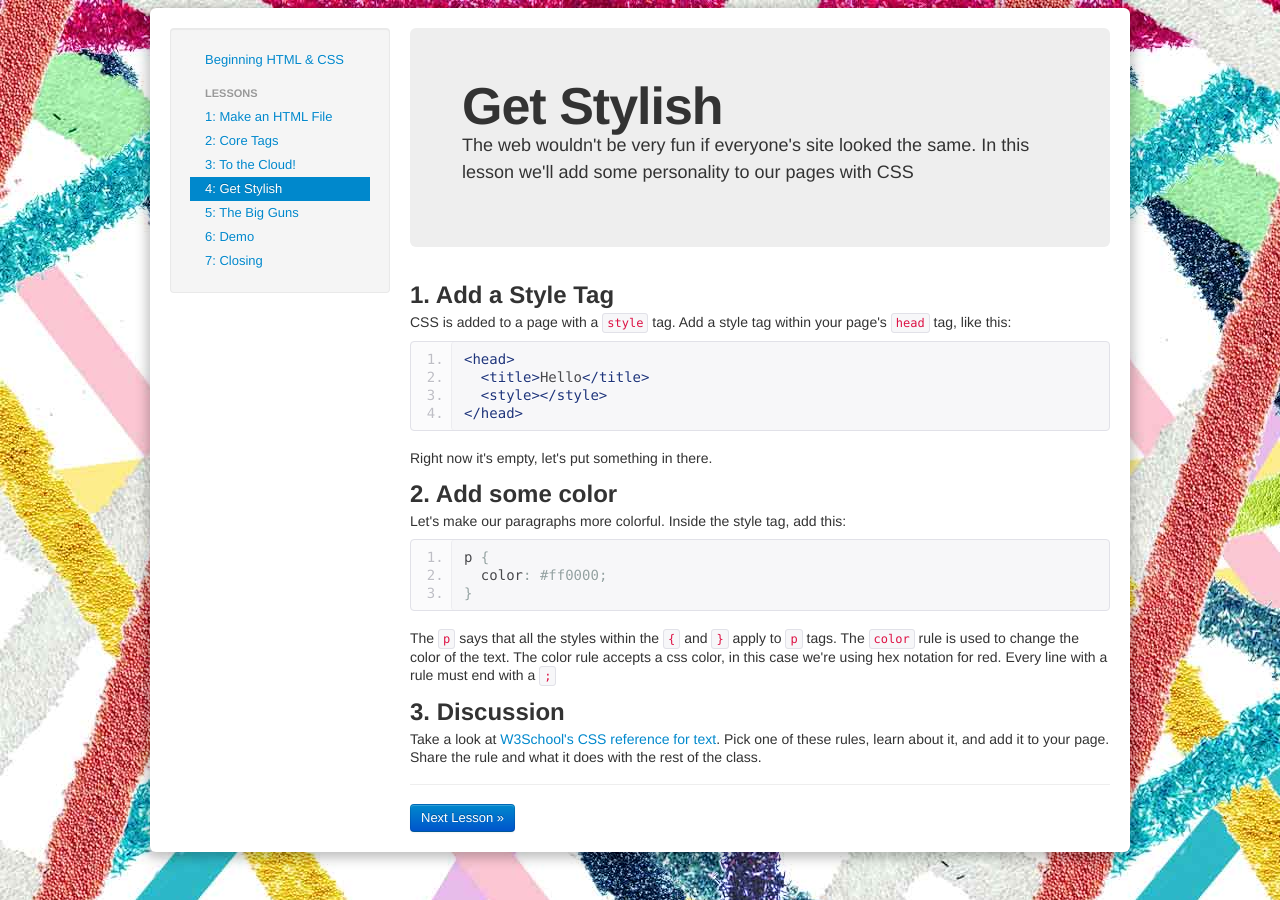
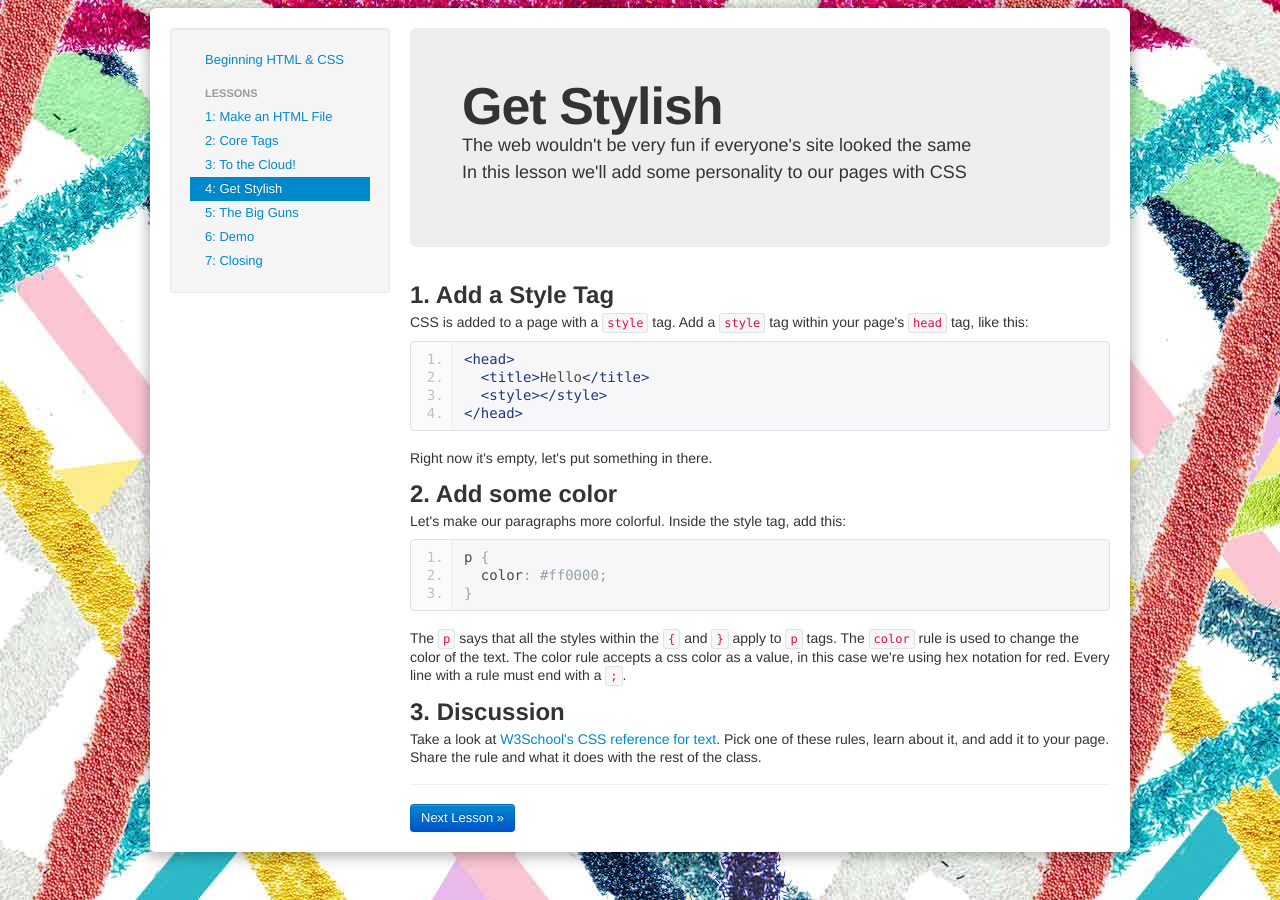
Before and after one commit to bmoreawsm/bmoreawsm.github.com, a Jekyll site: the page built from bhc/4-get-stylish.html, in a window 1280 px wide. Built offline with Jekyll 4.4.1, drawn with Linux system fonts in a browser that asks for light colours.

Commit message:
Update master

```diff
--- a/bhc/4-get-stylish.html
+++ b/bhc/4-get-stylish.html
@@ -5,11 +5,11 @@ title: Get Stylish
 
 <div class='hero-unit'>
   <h1>Get Stylish</h1>
-  <p>The web wouldn't be very fun if everyone's site looked the same. In this lesson we'll add some personality to our pages with CSS</p>
+  <p>The web wouldn't be very fun if everyone's site looked the same<br/>In this lesson we'll add some personality to our pages with CSS</p>
 </div>
 
 <h2>1. Add a Style Tag</h2>
-<p>CSS is added to a page with a <code>style</code> tag. Add a style tag within your page's <code>head</code> tag, like this:</p>
+<p>CSS is added to a page with a <code>style</code> tag. Add a <code>style</code> tag within your page's <code>head</code> tag, like this:</p>
 <pre class='prettyprint linenums'>
 &lt;head&gt;
   &lt;title&gt;Hello&lt;/title&gt;
@@ -25,7 +25,7 @@ p {
   color: #ff0000;
 }
 </pre>
-<p>The <code>p</code> says that all the styles within the <code>{</code> and <code>}</code> apply to <code>p</code> tags. The <code>color</code> rule is used to change the color of the text. The color rule accepts a css color, in this case we're using hex notation for red. Every line with a rule must end with a <code>;</code></p>
+<p>The <code>p</code> says that all the styles within the <code>{</code> and <code>}</code> apply to <code>p</code> tags. The <code>color</code> rule is used to change the color of the text. The color rule accepts a css color as a value, in this case we're using hex notation for red. Every line with a rule must end with a <code>;</code>.</p>
 
 <h2>3. Discussion</h2>
 <p>Take a look at <a href="http://www.w3schools.com/cssref/default.asp#text">W3School's CSS reference for text</a>. Pick one of these rules, learn about it, and add it to your page. Share the rule and what it does with the rest of the class.</p>
```
